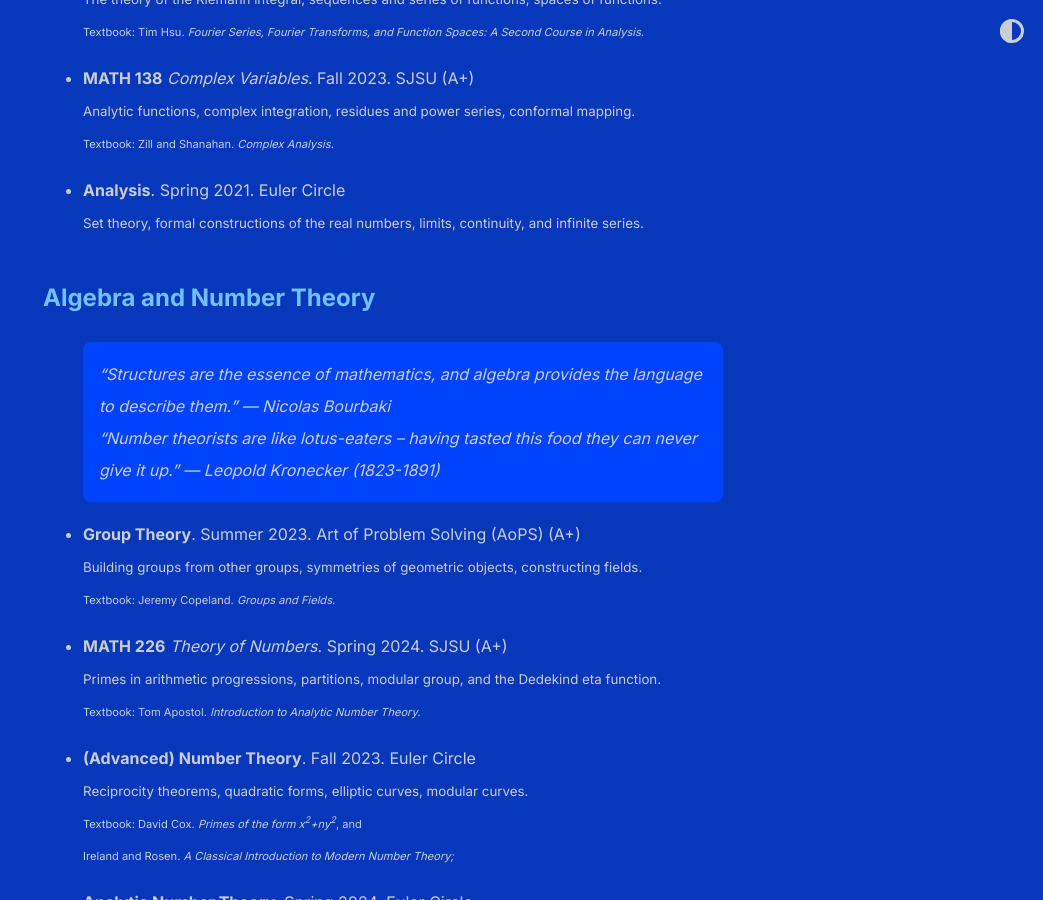
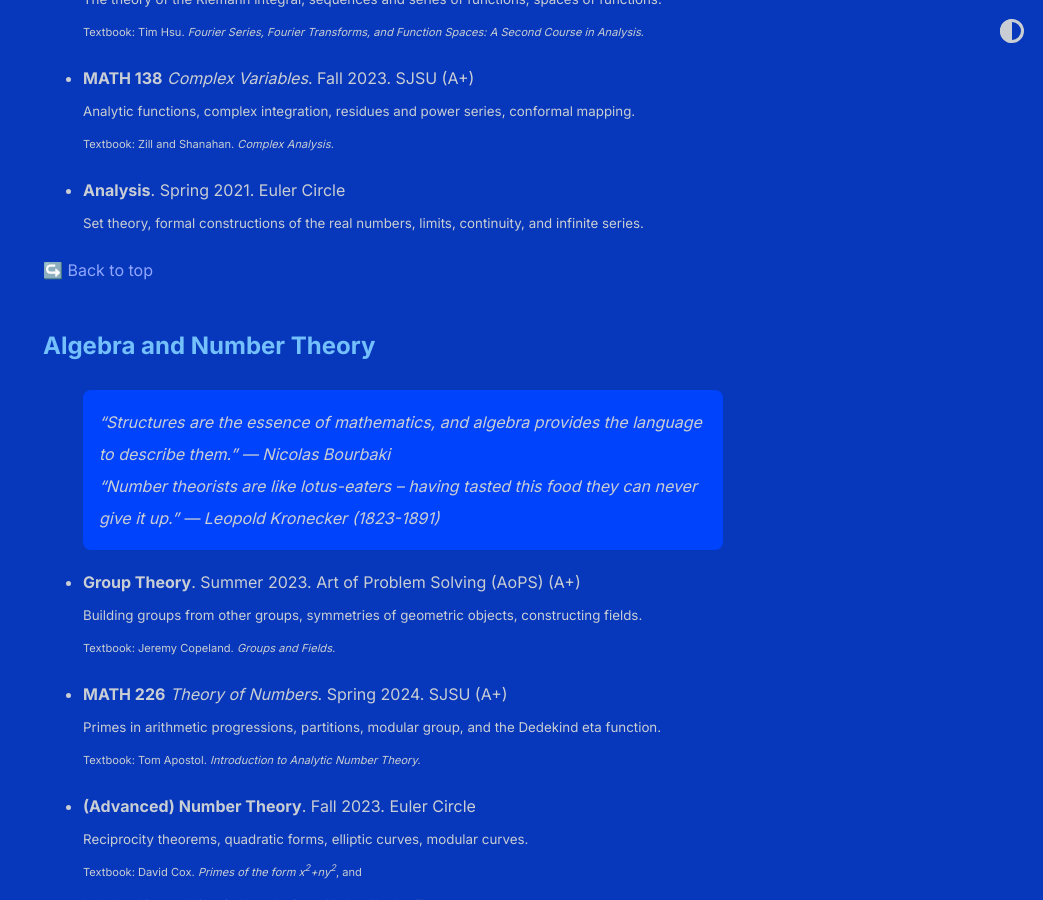
Before and after one commit to shihankanungo/shihankanungo.github.io, a Jekyll site: the page built from courses.md, in a window 1280 px wide and 900 px high, scrolled down 2809 px. Shown: the whole window, without its empty margins (237-1280 px from the left). Built offline with Jekyll 4.4.1, drawn with Linux system fonts in a browser that asks for light colours.

Commit message:
Update courses.md

```diff
--- a/courses.md
+++ b/courses.md
@@ -78,6 +78,7 @@ Here are the courses grouped by subject area, along with a short description of
 - **Analysis**. Spring 2021. Euler Circle  <br>
   <small>Set theory, formal constructions of the real numbers, limits, continuity, and infinite series.</small> <br>
 
+<a href="https://shihankanungo.github.io/courses">↪️ Back to top</a>
 
 ## Algebra and Number Theory
 
```
